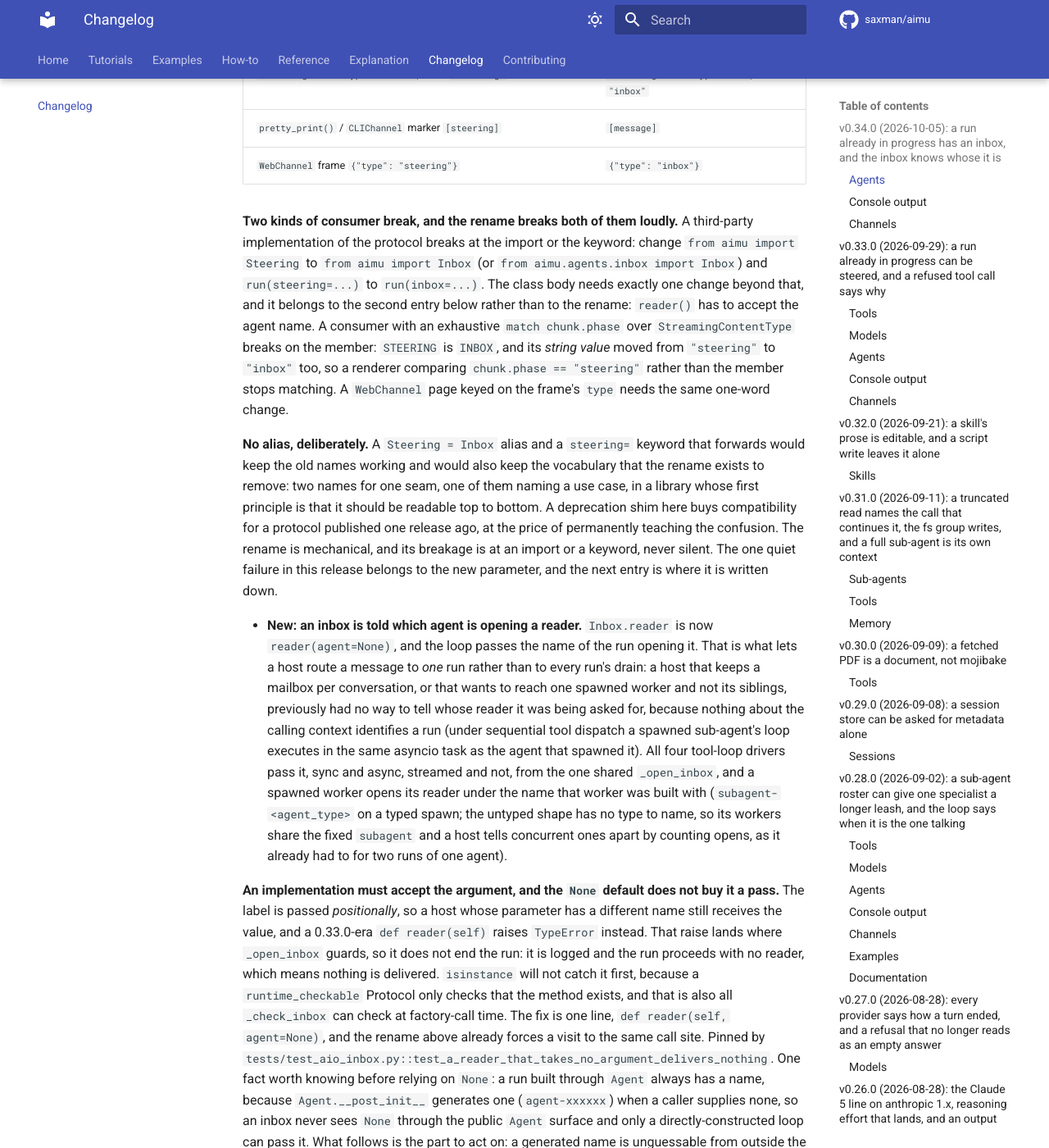
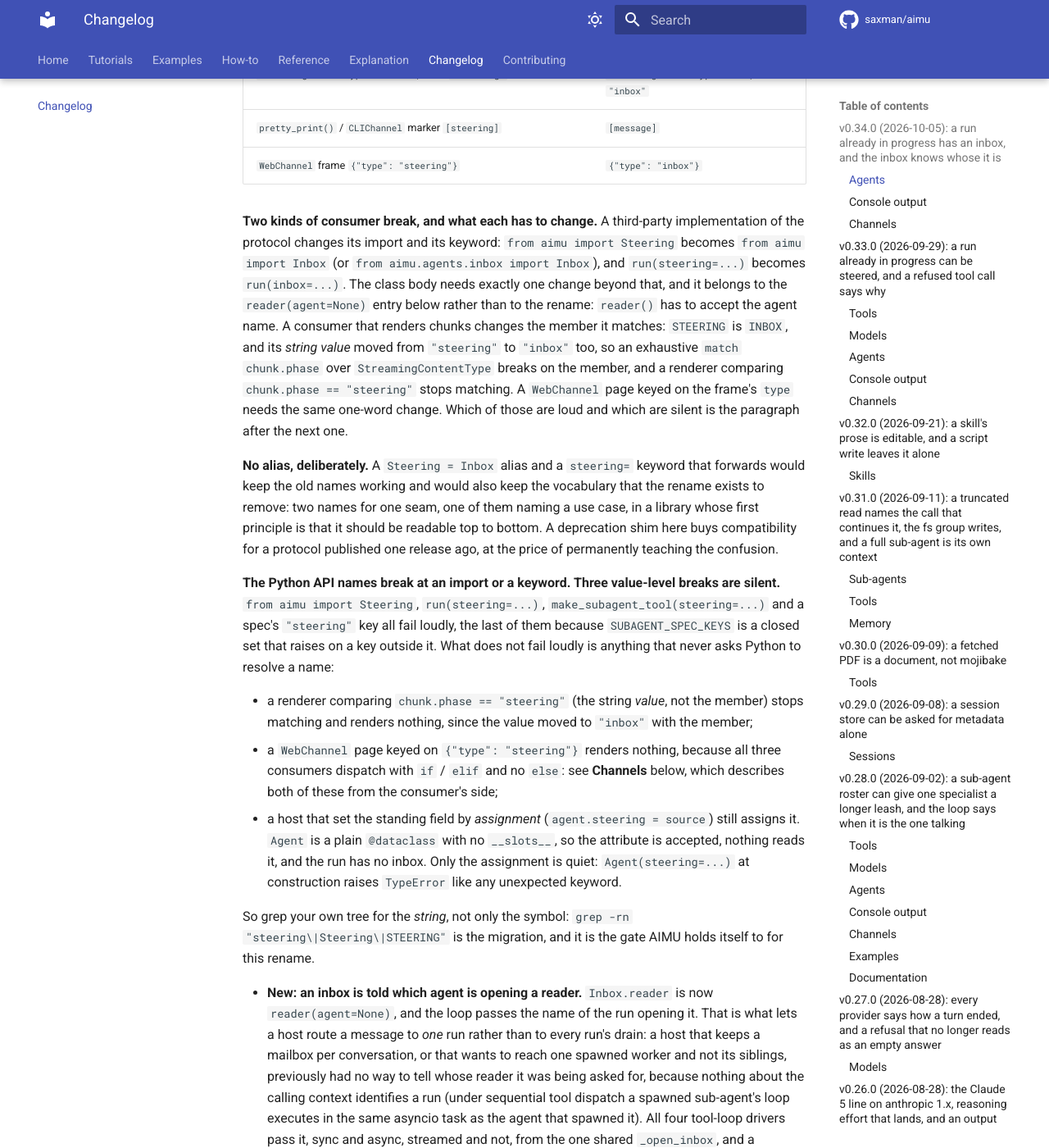
Before and after one commit to saxman/aimu, an MkDocs documentation site: the page built from docs/changelog.md, in a window 1280 px wide and 1400 px high, scrolled down 826 px. Shown: the whole window at 82% size. Built offline with MkDocs 1.6.1 and Material for MkDocs 9.7.7, drawn with Linux system fonts in a browser that asks for light colours; comment, search, counter and statistics services are not loaded; some of the changed text lies outside the part shown.

Commit message:
docs: the inbox migration is an error now, and the rename's silent breaks are named
CHANGELOG.md claimed the Steering-to-Inbox rename's "breakage is at an import or a
keyword, never silent" and that "the one quiet failure in this release belongs to the
new parameter". Both were false, and the entry named two counterexamples itself fifty
lines further down. The claim is now restricted to what it holds for, the Python API
names, and the three value-level breaks are listed as the silent ones: a renderer
comparing the phase's string value, a WebChannel page keyed on the old frame type, and
`agent.steering = source` by assignment, which a plain `@dataclass` with no `__slots__`
accepts and nothing reads.

"The rename above already forces a visit to the same call site" was also false, and was
the one sentence most likely to cause the failure it described. The rename forces a visit
to the call site, `run(inbox=...)`; the reader fix is in the class body, which is a
different file in the only known host. The text now says so and tells a host to grep for
`def reader(`.

The migration trap itself moves out of the new parameter's entry into its own `**Change**`
bullet, because a host that degrades silently today will raise after this upgrade and that
is the sentence an upgrader has to be able to find. It states the fail-open limit, and what
`_check_inbox` can and cannot do, since the old text left a reader to infer an `isinstance`
check on the `Agent.run` path that has never existed.

Also written down, deliberately and not changed: `[message]` is the one console marker that
does not mirror its phase's name, so a terminal line cannot be grepped back to
`StreamingContentType.INBOX`, and the same word means an inbox delivery on the CLI while
`WebChannel`'s `{"type": "message"}` is a finished reply.

CLAUDE.md gets the matching paragraph, and loses the sentence saying this was "the one shape
of host bug this seam reports only to a log", which its own four-point bullet contradicted
three lines earlier. The distinction that sentence was reaching for is kept and stated: the
four logged points are resilience against a host object misbehaving at runtime, where this
one was a migration bug a host could not discover.

Co-Authored-By: Claude Opus 5 (1M context) <noreply@anthropic.com>

```diff
--- a/CHANGELOG.md
+++ b/CHANGELOG.md
@@ -23,25 +23,42 @@
   | `pretty_print()` / `CLIChannel` marker `[steering]` | `[message]` |
   | `WebChannel` frame `{"type": "steering"}` | `{"type": "inbox"}` |
 
-  **Two kinds of consumer break, and the rename breaks both of them loudly.** A third-party
-  implementation of the protocol breaks at the import or the keyword: change
-  `from aimu import Steering` to `from aimu import Inbox` (or
-  `from aimu.agents.inbox import Inbox`) and `run(steering=...)` to `run(inbox=...)`. The class body
-  needs exactly one change beyond that, and it belongs to the second entry below rather than to the
-  rename: `reader()` has to accept the agent name. A consumer with an exhaustive `match chunk.phase`
-  over `StreamingContentType` breaks on the member: `STEERING` is `INBOX`, and its *string value*
-  moved from `"steering"` to `"inbox"` too, so a renderer comparing `chunk.phase == "steering"`
-  rather than the member stops matching. A `WebChannel` page keyed on the frame's `type` needs the
-  same one-word change.
+  **Two kinds of consumer break, and what each has to change.** A third-party implementation of the
+  protocol changes its import and its keyword: `from aimu import Steering` becomes
+  `from aimu import Inbox` (or `from aimu.agents.inbox import Inbox`), and `run(steering=...)`
+  becomes `run(inbox=...)`. The class body needs exactly one change beyond that, and it belongs to
+  the `reader(agent=None)` entry below rather than to the rename: `reader()` has to accept the agent
+  name. A consumer that renders chunks changes the member it matches: `STEERING` is `INBOX`, and its
+  *string value* moved from `"steering"` to `"inbox"` too, so an exhaustive `match chunk.phase` over
+  `StreamingContentType` breaks on the member, and a renderer comparing `chunk.phase == "steering"`
+  stops matching. A `WebChannel` page keyed on the frame's `type` needs the same one-word change.
+  Which of those are loud and which are silent is the paragraph after the next one.
 
   **No alias, deliberately.** A `Steering = Inbox` alias and a `steering=` keyword that
   forwards would keep the old names working and would also keep the vocabulary that the
   rename exists to remove: two names for one seam, one of them naming a use case, in a library whose
   first principle is that it should be readable top to bottom. A deprecation shim here buys
   compatibility for a protocol published one release ago, at the price of permanently teaching the
-  confusion. The rename is mechanical, and its breakage is at an import or a keyword, never silent.
-  The one quiet failure in this release belongs to the new parameter, and the next entry is where it
-  is written down.
+  confusion.
+
+  **The Python API names break at an import or a keyword. Three value-level breaks are silent.**
+  `from aimu import Steering`, `run(steering=...)`, `make_subagent_tool(steering=...)` and a spec's
+  `"steering"` key all fail loudly, the last of them because `SUBAGENT_SPEC_KEYS` is a closed set
+  that raises on a key outside it. What does not fail loudly is anything that never asks Python to
+  resolve a name:
+
+  - a renderer comparing `chunk.phase == "steering"` (the string *value*, not the member) stops
+    matching and renders nothing, since the value moved to `"inbox"` with the member;
+  - a `WebChannel` page keyed on `{"type": "steering"}` renders nothing, because all three
+    consumers dispatch with `if` / `elif` and no `else`: see **Channels** below, which describes
+    both of these from the consumer's side;
+  - a host that set the standing field by *assignment* (`agent.steering = source`) still assigns
+    it. `Agent` is a plain `@dataclass` with no `__slots__`, so the attribute is accepted, nothing
+    reads it, and the run has no inbox. Only the assignment is quiet: `Agent(steering=...)` at
+    construction raises `TypeError` like any unexpected keyword.
+
+  So grep your own tree for the *string*, not only the symbol: `grep -rn "steering\|Steering\|STEERING"` is
+  the migration, and it is the gate AIMU holds itself to for this rename.
 
 - **New: an inbox is told which agent is opening a reader.** `Inbox.reader` is now
   `reader(agent=None)`, and the loop passes the name of the run opening it. That is what lets a host
@@ -57,13 +74,8 @@
 
   **An implementation must accept the argument, and the `None` default does not buy it a pass.**
   The label is passed *positionally*, so a host whose parameter has a different name still receives
-  the value, and a 0.33.0-era `def reader(self)` raises `TypeError` instead. That raise lands where
-  `_open_inbox` guards, so it does not end the run: it is logged and the run proceeds with no
-  reader, which means nothing is delivered. `isinstance` will not catch it first, because a
-  `runtime_checkable` Protocol only checks that the method exists, and that is also all
-  `_check_inbox` can check at factory-call time. The fix is one line, `def reader(self, agent=None)`,
-  and the rename above already forces a visit to the same call site. Pinned by
-  `tests/test_aio_inbox.py::test_a_reader_that_takes_no_argument_delivers_nothing`. One fact worth
+  the value, and a 0.33.0-era `def reader(self)` cannot be called at all. The entry below is what
+  happens then, and it is a breaking change rather than a footnote to this one. One fact worth
   knowing before relying on `None`: a run built through `Agent` always has a name, because
   `Agent.__post_init__` generates one (`agent-xxxxxx`) when a caller supplies none, so an inbox
   never sees `None` through the public `Agent` surface and only a directly-constructed loop can pass
@@ -79,12 +91,55 @@
   meaning to the string beyond handing it back. Tests: `tests/test_inbox.py`,
   `tests/test_aio_inbox.py`, and the four-driver cases in `tests/test_loop_iteration_parity.py`.
 
+- **Change: an `Inbox` whose `reader` cannot take the agent name is now refused when the run
+  starts, instead of being logged and ignored.** This is the migration the entry above forces, and
+  **a host that degrades silently today will raise after this upgrade**, which is the sentence to
+  act on. `Inbox` is a `runtime_checkable` Protocol, so `isinstance` tests whether `reader` *exists*
+  and never what it accepts; `_check_inbox` is limited to the same question, and it runs only when a
+  spawn factory is called, so it never sees a host's own `Agent.run`. A 0.33.0-era
+  `def reader(self)` therefore passed every check AIMU had and then failed at the one positional
+  call the loop makes, inside `_open_inbox`'s broad guard: one WARNING line, and an inbox that was
+  inert for the life of every run the host made. An inbox that never delivers is indistinguishable
+  from a user who never typed, so that could survive a release unnoticed, which is why the trade is
+  taken this way round. The tool loop's constructor now rehearses the exact call it is about to make
+  and raises `TypeError` naming the class, the signature it found, and the fix.
+
+  **The fix is one line, and it is in the class body.** `def reader(self, agent=None)`. That is
+  generally *not* the file the `run(steering=...)` to `run(inbox=...)` keyword change takes you to:
+  in the one host known to implement this protocol they are two different modules. So grep for
+  `def reader(` rather than trusting the rename to have walked you past it. The label is passed
+  positionally, so the parameter may be called anything, and a host with no use for it can ignore
+  the value.
+
+  **The check rehearses the call rather than asking the weaker question**, "does `reader` accept an
+  argument". `inspect.signature(inbox.reader).bind(agent_name)` cannot refuse an implementation that
+  would have worked (a required `def reader(self, label)`, with no default, binds fine) and cannot
+  accept one that will fail (`def reader(self, **kwargs)` takes a keyword, not the positional the
+  loop passes, so it is refused). It raises from the loop's constructor rather than from
+  `_open_inbox`, which is what makes raising safe at all: the constructor runs before a driver emits
+  `RunStarted`, where `_open_inbox` runs after it and would leave a sink holding a start with no
+  finish. **Its one limit, stated plainly:** a `reader` that `inspect.signature` cannot read (a
+  `functools.partial` over a C-implemented function, a builtin) is accepted unchecked and fails at
+  the call exactly as it did before, because an unreadable signature is no evidence of a wrong one,
+  and refusing a conforming inbox for being unusually constructed is the worse of the two errors.
+  Pinned on both surfaces, including that fail-open path, in `tests/test_inbox.py` and
+  `tests/test_aio_inbox.py`.
+
 ### Console output
 
 - **Change** `pretty_print()`'s marker for a round that delivers an inbox message is now
   `[message] <text>`, not `[steering] <text>`. It is still ungated by `show_thinking` /
   `show_tools`, still one line per delivered message, and still deliberately distinct from
   `[continuing: <kind>]`, which names a prompt the loop composed for itself.
+
+  **What that marker costs, written down rather than left to be tripped over.** `[message]` is the
+  one console marker that does not mirror its phase's name: `[thinking]` is `THINKING`, `[tool]` is
+  `TOOL_CALLING`, `[continuing: <kind>]` is `CONTINUING`, and `[message]` is `INBOX`. So a reader
+  who meets the line in a terminal cannot grep from it to `StreamingContentType.INBOX`, which is
+  the one thing a marker naming its phase buys. It is kept anyway, because `[message]` is what the
+  line *is* to the person reading it where `[inbox]` would name the machinery, and because the
+  marker is read far more often than it is traced back. The marker is not changing; this is the
+  note that says what it costs.
 
 ### Channels
 
@@ -94,6 +149,13 @@
   `elif` and no `else`. It remains its own frame type rather than a third `reason` on `loop`, for
   the reason it was given one: `loop` means the agent loop injected the round, so conflating the two
   would attribute the user's own words to the assistant.
+
+  **One word now means two things across the two channels, and that is worth knowing before you
+  read either.** `CLIChannel`'s `[message]` marks an inbox *delivery*, something the user sent into
+  a run already in progress, while `WebChannel`'s `{"type": "message"}` frame is a finished,
+  non-streamed *reply* and has been since that frame existed; the web frame for a delivery is
+  `{"type": "inbox"}`. Each name was chosen for its own consumer, so neither is wrong on its own
+  terms, and neither is changing. See **Console output** above for the related cost on the CLI side.
 
 ## v0.33.0 (2026-09-29): a run already in progress can be steered, and a refused tool call says why
 
```
Also changed, not shown: CLAUDE.md (+2 -2 lines).
